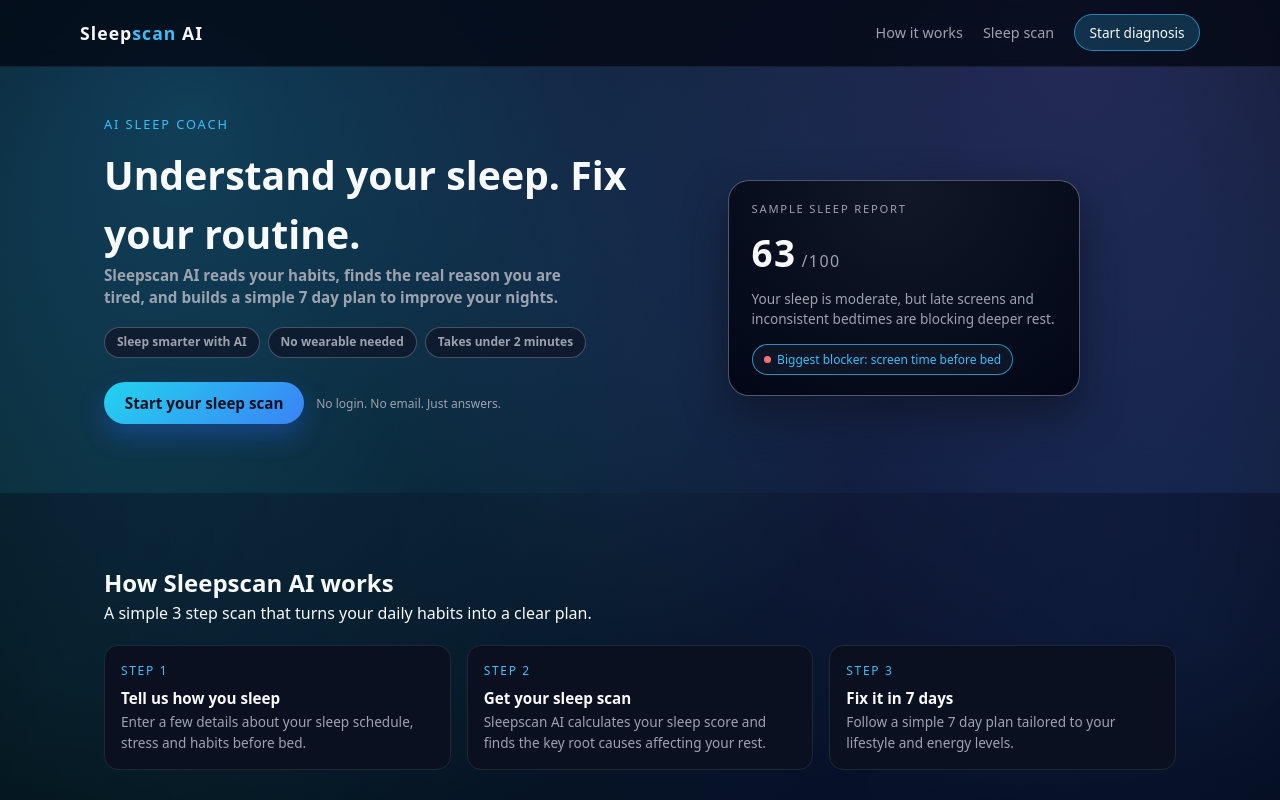
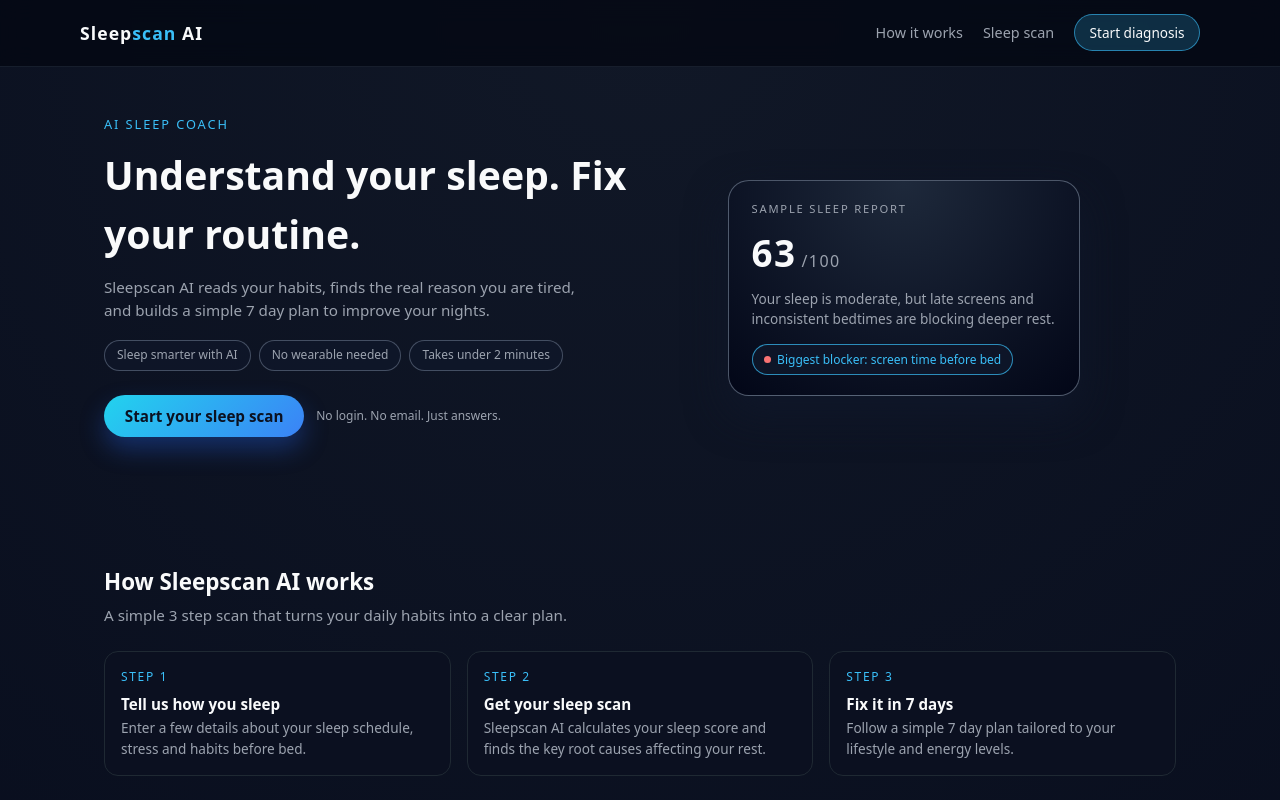
Before and after one commit to Varunsrikanth-businessanalyst/SleepScan-AI, a plain HTML site: page index.html in a window 1280 px wide. Shown: the top 800 px of the page. Drawn offline with nearby package versions, Linux system fonts and the light colour scheme.

Commit message:
Update index.html

```diff
--- a/index.html
+++ b/index.html
@@ -27,68 +27,10 @@
         sans-serif;
     }
 
-  /* Full-page animated night-sky background */
     body {
-    min-height: 100vh;
+      background: radial-gradient(circle at top, #111827, #020617);
       color: var(--text-main);
       line-height: 1.5;
-    background: #020617;
-    position: relative;
-    overflow-x: hidden;
-  }
-
-  /* Aurora glow layer */
-  body::before {
-    content: "";
-    position: fixed;
-    inset: -60px;
-    z-index: -2;
-    background:
-      radial-gradient(circle at 20% 20%, rgba(56, 189, 248, 0.28), transparent 55%),
-      radial-gradient(circle at 80% 10%, rgba(129, 140, 248, 0.26), transparent 55%),
-      radial-gradient(circle at 10% 80%, rgba(45, 212, 191, 0.18), transparent 55%),
-      radial-gradient(circle at 90% 75%, rgba(59, 130, 246, 0.22), transparent 55%),
-      radial-gradient(circle at 50% 40%, #020617 0%, #020617 60%, #000 100%);
-    opacity: 0.98;
-    animation: auroraShift 30s ease-in-out infinite alternate;
-  }
-
-  /* Subtle moving stars */
-  body::after {
-    content: "";
-    position: fixed;
-    inset: -60px;
-    z-index: -3;
-    background-image:
-      radial-gradient(2px 2px at 10% 20%, rgba(148, 163, 184, 0.9), transparent 60%),
-      radial-gradient(2px 2px at 30% 80%, rgba(148, 163, 184, 0.7), transparent 60%),
-      radial-gradient(2px 2px at 70% 30%, rgba(156, 163, 175, 0.8), transparent 60%),
-      radial-gradient(2px 2px at 90% 60%, rgba(148, 163, 184, 0.7), transparent 60%),
-      radial-gradient(2px 2px at 50% 90%, rgba(148, 163, 184, 0.8), transparent 60%);
-    background-size: 320px 320px, 420px 420px, 360px 360px, 480px 480px, 520px 520px;
-    opacity: 0.85;
-    animation: starDrift 70s linear infinite;
-  }
-
-  @keyframes auroraShift {
-    0% {
-      transform: translate3d(-20px, 0, 0) scale(1.03);
-    }
-    50% {
-      transform: translate3d(10px, -15px, 0) scale(1.05);
-    }
-    100% {
-      transform: translate3d(-5px, 10px, 0) scale(1.03);
-    }
-  }
-
-  @keyframes starDrift {
-    from {
-      transform: translate3d(0, 0, 0);
-    }
-    to {
-      transform: translate3d(-120px, -60px, 0);
-    }
     }
 
     a {
@@ -113,8 +55,8 @@
       position: sticky;
       top: 0;
       z-index: 50;
-    backdrop-filter: blur(18px);
-    background: rgba(3, 7, 18, 0.78);
+      backdrop-filter: blur(12px);
+      background: rgba(3, 7, 18, 0.75);
       border-bottom: 1px solid rgba(31, 41, 55, 0.7);
     }
 
@@ -154,31 +96,28 @@
 
     /* ====== Sections ====== */
     section {
-    position: relative;
       padding: 3rem 0;
-    z-index: 0;
-  }
-
-  /* Soft dark overlay so text stays readable but sky shows through */
-  section::before {
-    content: "";
-    position: absolute;
-    inset: 0;
-    z-index: -1;
-    background: radial-gradient(circle at top, rgba(15, 23, 42, 0.88), rgba(2, 6, 23, 0.96));
-    opacity: 0.78;
-  }
-
-  /* Hero slightly lighter to show more aurora */
-  .hero::before {
-    background: radial-gradient(circle at top, rgba(15, 23, 42, 0.7), rgba(2, 6, 23, 0.9));
-    opacity: 0.68;
     }
 
     @media (min-width: 768px) {
       section {
         padding: 4.5rem 0;
       }
+    }
+
+    .section-header {
+      margin-bottom: 1.5rem;
+    }
+
+    .section-title {
+      font-size: 1.4rem;
+      font-weight: 600;
+    }
+
+    .section-subtitle {
+      font-size: 0.95rem;
+      color: var(--text-muted);
+      margin-top: 0.35rem;
     }
 
     /* ====== Hero ====== */
@@ -264,7 +203,7 @@
 
     .hero-card {
       margin-top: 1.5rem;
-    background: radial-gradient(circle at top, #111827, #020617);
+      background: radial-gradient(circle at top, #1e293b, #020617);
       border-radius: 1.3rem;
       padding: 1.25rem 1.4rem;
       border: 1px solid rgba(148, 163, 184, 0.5);
@@ -495,6 +434,31 @@
       border: 1px solid var(--border);
     }
 
+    /* score bands */
+    .results-summary-card.band-low {
+      border-color: rgba(249, 115, 115, 0.8);
+    }
+
+    .results-summary-card.band-mid {
+      border-color: rgba(234, 179, 8, 0.8);
+    }
+
+    .results-summary-card.band-high {
+      border-color: rgba(74, 222, 128, 0.8);
+    }
+
+    .results-summary-card.band-low .score-badge {
+      color: var(--danger);
+    }
+
+    .results-summary-card.band-mid .score-badge {
+      color: #eab308;
+    }
+
+    .results-summary-card.band-high .score-badge {
+      color: var(--success);
+    }
+
     .score-badge {
       display: inline-flex;
       align-items: baseline;
@@ -641,23 +605,6 @@
       font-size: 0.75rem;
       color: var(--text-muted);
       text-align: center;
-  }
-    /* ====== OVERRIDES: let the animated background show through ====== */
-
-/* Hero should show full aurora, so remove its dark overlay */
-.hero::before {
-  background: none;
-  opacity: 1;
-}
-
-/* Other sections keep a soft tint for readability, but more transparent */
-section::before {
-  background: radial-gradient(
-    circle at top,
-    rgba(15, 23, 42, 0.45),
-    rgba(2, 6, 23, 0.85)
-  );
-  opacity: 0.5;
     }
   </style>
 </head>
@@ -683,7 +630,7 @@ section::before {
     <div class="container hero-inner">
       <div>
         <div class="hero-eyebrow">AI sleep coach</div>
-        <h1 class="hero-title">Understand your sleep. Fix your routine.</hh1>
+        <h1 class="hero-title">Understand your sleep. Fix your routine.</h1>
         <p class="hero-subtext">
           Sleepscan AI reads your habits, finds the real reason you are tired,
           and builds a simple 7 day plan to improve your nights.
@@ -1000,7 +947,7 @@ section::before {
   </section>
 
   <footer>
-    Built by Varun ❤️ Sleepscan AI is a personal project and does not provide
+    Built by Varun Srikanth. Sleepscan AI is a personal project and does not provide
     medical advice.
   </footer>
 
@@ -1785,6 +1732,13 @@ section::before {
 
       doc.save("sleepscan-report.pdf");
     }
+
+    // Later you can replace fakeAiResponse with a real API call structure like:
+    // async function fetchAiResponse(inputs) {
+    //   const prompt = buildPrompt(inputs);
+    //   const response = await fetch("YOUR_BACKEND_ENDPOINT", { ... });
+    //   return await response.json();
+    // }
   </script>
 </body>
 </html>
```
Lines whose indentation alone changed are shown as unchanged.
